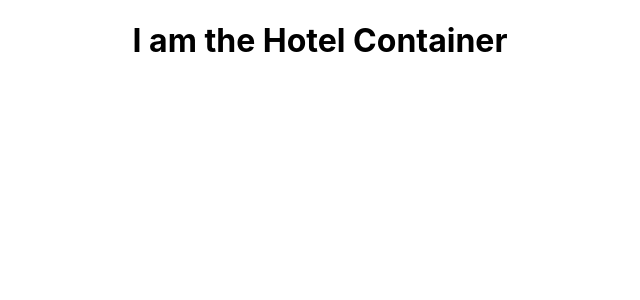
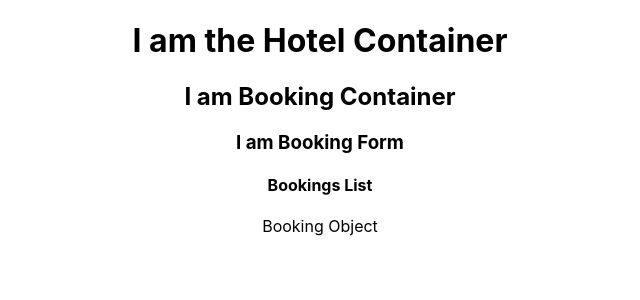
Before and after one commit to ianbone1/ClanLodging, a React (Create React App) app: page / in a window 1280 px wide. Shown: the top 300 px of the page, without its empty margins (320-960 px from the left). Built offline with nearby package versions, Linux system fonts and the light colour scheme.

Commit message:
Added booking container and components

```diff
--- /dev/null
+++ b/src/components/Booking.js
@@ -0,0 +1,9 @@
+import React from 'react';
+
+const Booking = () =>(
+  <div>
+    <p>Booking Object</p>
+  </div>
+)
+
+export default Booking;
--- /dev/null
+++ b/src/components/BookingForm.js
@@ -0,0 +1,13 @@
+import React, { Component } from 'react';
+
+class BookingForm extends Component{
+  render(){
+    return(
+      <div>
+        <h3>I am Booking Form</h3>
+      </div>
+    )
+  }
+}
+
+export default BookingForm;
--- /dev/null
+++ b/src/components/BookingList.js
@@ -0,0 +1,15 @@
+import React, { Component } from 'react';
+import Booking from './Booking';
+
+class BookingList extends Component{
+  render(){
+    return(
+      <div>
+        <h4>Bookings List</h4>
+        <Booking/>
+      </div>
+    )
+  }
+
+}
+export default BookingList;
--- /dev/null
+++ b/src/containers/BookingContainer.js
@@ -0,0 +1,18 @@
+import React, { Component } from 'react';
+import BookingForm from '../components/BookingForm';
+import BookingList from '../components/BookingList';
+
+class BookingContainer extends Component{
+  render(){
+    return(
+      <div>
+        <h2>I am Booking Container</h2>
+        <BookingForm/>
+        <BookingList/>
+      </div>
+    )
+  }
+
+}
+
+export default BookingContainer;
--- a/src/containers/HotelContainer.js
+++ b/src/containers/HotelContainer.js
@@ -1,12 +1,15 @@
 import React, { Component } from 'react';
+import BookingContainer from './BookingContainer'
 
 class HotelContainer extends Component {
   render(){
     return(
+      <>
       <h1>I am the Hotel Container</h1>
+      <BookingContainer/>
+      </>
     )
   }
-
 }
 
 export default HotelContainer;
```
